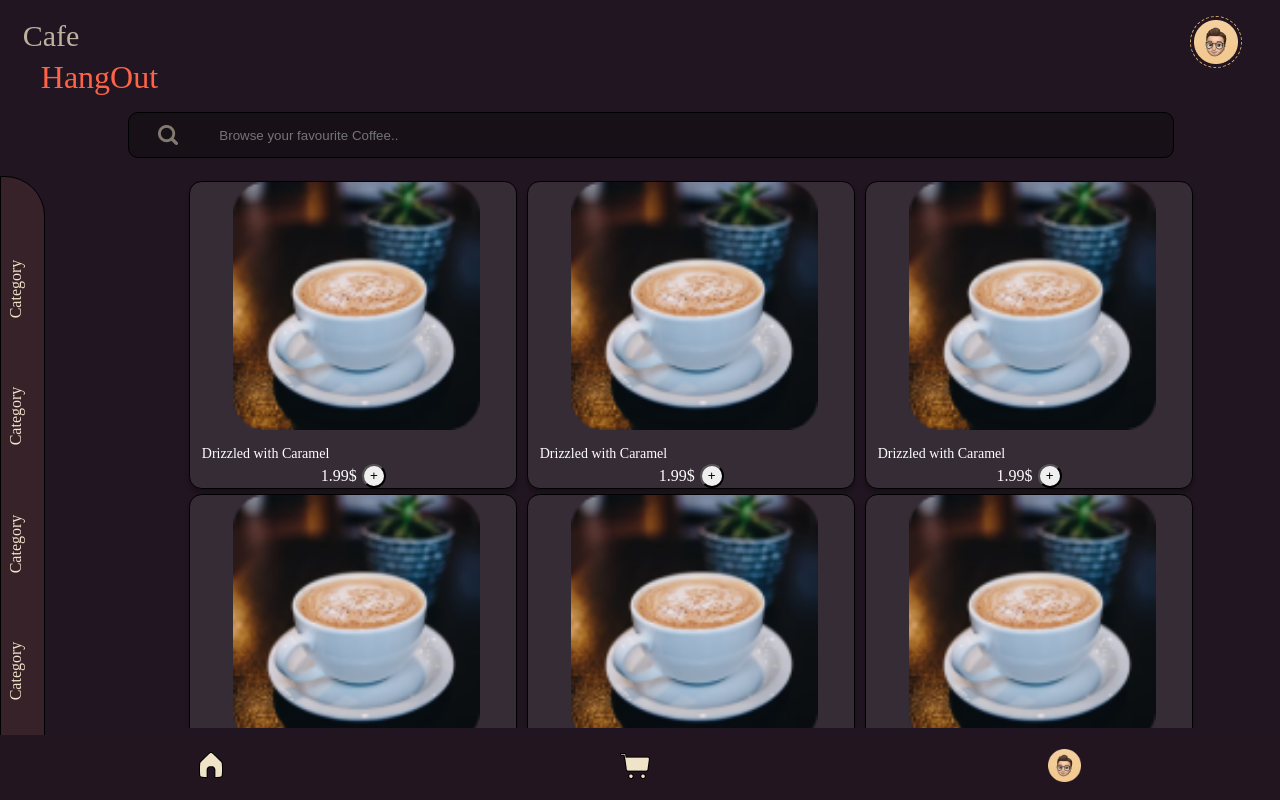
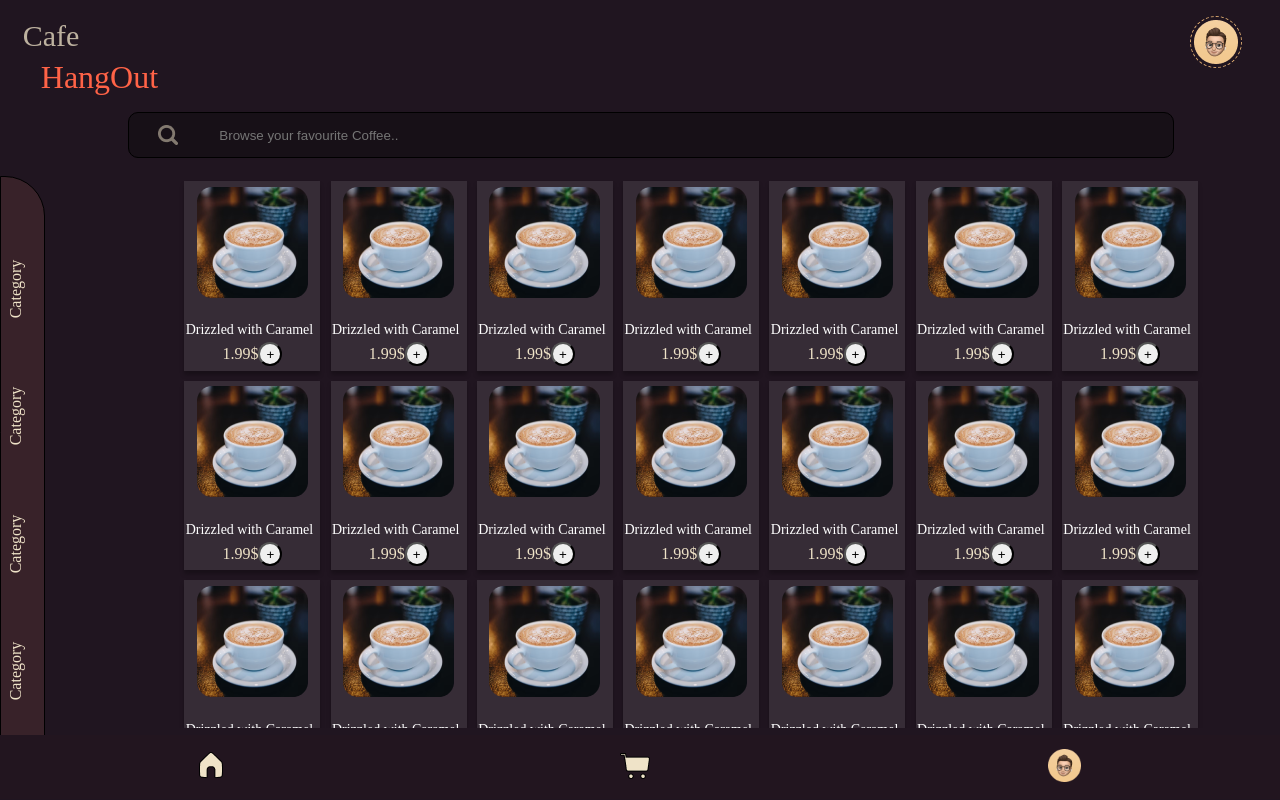
Before and after one commit to HangOutYL/HangOut, a React (Create React App) app: page / in a window 1280 px wide. Built offline with nearby package versions, Linux system fonts and the light colour scheme; the HTML template or start-up script is replaced by a standard one; a web font is replaced by a local one.

Commit message:
More Cards Adjustments

```diff
--- a/src/pages/Home/CoffeeCards.js
+++ b/src/pages/Home/CoffeeCards.js
@@ -7,7 +7,7 @@ const CoffeeCards = () => {
     <div className="CoffeeCards">
       <div className="Card">
         <Link to="/products/:id" className="Link">
-          <img src={Coffee1} alt="CoffeeImage" />
+          <img src={Coffee1} alt="CoffeeImage" className="CoffeeImage" />
           <span className="Text">Drizzled with Caramel</span>
         </Link>
         <div className="PriceAndCart">
--- a/src/pages/Home/home.css
+++ b/src/pages/Home/home.css
@@ -166,8 +166,9 @@
   flex-wrap: wrap;
   overflow-y: scroll;
   overflow-x: hidden;
-  align-items: center;
+  align-items: flex-start;
   position: fixed;
+
   width: 80%;
   height: 69%;
   left: 14%;
@@ -177,72 +178,72 @@
 }
 
 .Card {
+  /* border: solid 1px blue; */
+  background: rgba(255, 255, 255, 0.1);
+  display: flex;
+  justify-content: space-between;
+  flex-direction: column;
+  flex-grow: 1;
+  align-items: center;
+  box-shadow: 0px 4px 4px rgba(0, 0, 0, 0.25);
+  margin: 0.5%;
+}
+
+/* Each Card Link Route */
+
+.Card .Link {
+  /* border: solid 1px blue; */
+
+  color: white;
   display: flex;
   flex-direction: column;
-  justify-content: space-evenly;
+  justify-content: space-around;
   align-items: center;
-  /* position: fixed; */
-  width: 32%;
-  min-height: 42%;
-  margin-top: 0.5%;
-  color: white;
-  background: rgba(255, 255, 255, 0.1);
-  border: 1px solid #000000;
-  box-sizing: border-box;
-  box-shadow: 0px 4px 4px rgba(0, 0, 0, 0.25);
+  text-decoration: none;
+  /* box-sizing: border-box; */
+  overflow: hidden;
+  /* border: solid 1px red; */
+  margin-top: 1%;
+  width: 100%;
+  height: 160px;
   border-radius: 12.6087px;
 }
 
-/* Each Card Link Route */
-.Card .Link {
-  /* border: solid 1px blue; */
+/* .Card .Link img {
+  cursor: pointer;
+  position: fixed;
+  width: 30%;
+  height: 25%; */
+/* left: 75px;
+  top: 213px; */
+/* border: blue 1px solid;
+  border-radius: 15px; */
+/* } */
+
+.Card .Link .Text {
   display: flex;
-  flex-direction: column;
-  justify-content: space-evenly;
-  align-items: center;
-  text-decoration: none;
-  box-sizing: border-box;
-  overflow: hidden;
-  /* border: solid 1px red; */
-  margin-left: 2%;
-  width: 95%;
-  height: 10%;
-}
-
-.Card img {
+  align-self: start;
+  align-items: flex-end;
   cursor: pointer;
   /* position: fixed; */
-  width: 80%;
+  width: max-content;
   height: 20%;
-  left: 75px;
-  top: 213px;
-  /* border: blue 1px solid; */
-  border-radius: 15px;
-}
-
-.Card .Text {
-  cursor: pointer;
-  /* position: fixed; */
-  width: 100%;
-  height: 2%;
-
-  margin-top: 1em;
+  margin-left: 1%;
+  /* border: coral 1px solid; */
   font-family: Rosarivo;
   font-style: normal;
   font-weight: normal;
   font-size: 14px;
-  line-height: 145%;
-  /* or 20px */
-
   color: #ffffff;
 }
 
 .Card .PriceAndCart {
   /* border: 1px solid blue; */
-  width: 65px;
+  width: 100%;
   display: flex;
-  justify-content: space-between;
+  justify-content: center;
   align-items: center;
+  margin-bottom: 3%;
 }
 
 .Card .PriceAndCart button {
@@ -250,6 +251,10 @@
   height: 1.5rem;
   border-radius: 50%;
 }
+.Card .PriceAndCart .Price {
+  /* border: solid 1px goldenrod; */
+  width: max-content;
+}
 
 .Card .PriceAndCart button:hover {
   background-color: tomato;
```
